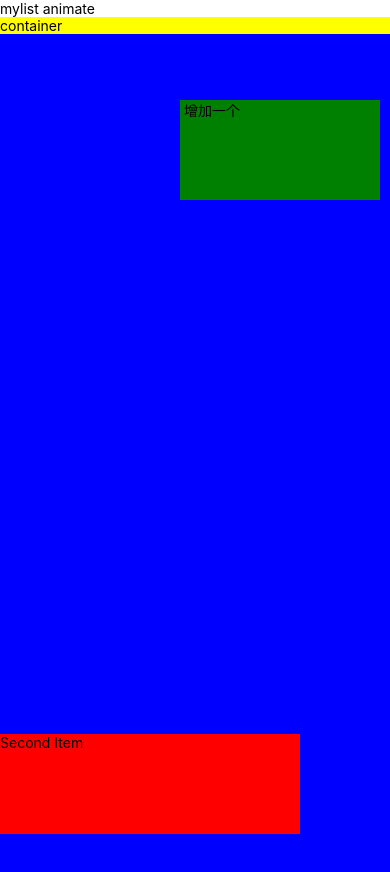
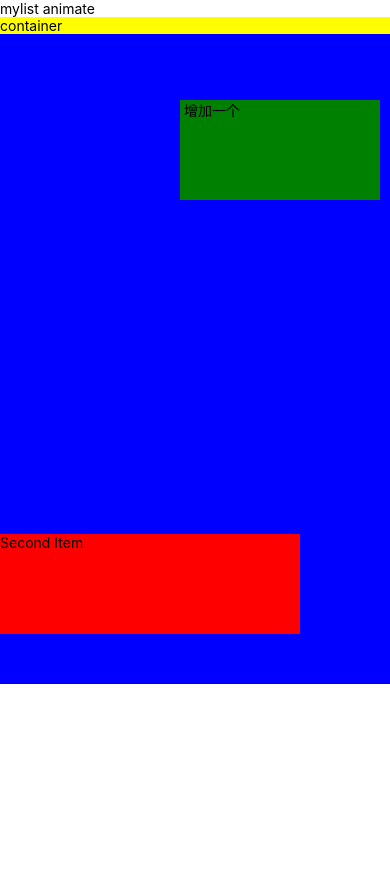
Before and after one commit to FunnyLiu/react-native-example, a React Native app in the folder AwesomeProject/: screen / in a window 390 px wide. Shown: the top 872 px of the page. After the commit the page ends 844 px from the top, so only its background shows below. Built offline with nearby package versions, Linux system fonts and the light colour scheme.

Commit message:
feat: solve by padding of list

```diff
--- a/AwesomeProject/components/MyCustomAnimate.js
+++ b/AwesomeProject/components/MyCustomAnimate.js
@@ -70,6 +70,7 @@ const Item = ({
           style={{
             height: 100,
             width: 300,
+            // marginBottom: preHeight ? 50 + preHeight - curHeight : 50,
             marginBottom: 50,
             backgroundColor: 'red',
           }}>
@@ -115,10 +116,20 @@ const MyList2 = ({list = [], translateY = 0, onRemoveLastOne, onLastOneUp}) => {
   const listTransformAnimate = useRef(new Animated.Value(0)).current;
   const scrollViewRef = useRef();
   const [myTrans, setMyTrans] = useState(0);
+
+  const [listPadding, setListPadding] = useState(0);
+  const onLastOneUpParams = () => {
+    onLastOneUp();
+    //改版padding合适的值，制造假象
+    console.log(nodeInfo[nodeInfo.length - 1].height);
+    setListPadding(nodeInfo[nodeInfo.length - 1].height);
+  };
+  // 如果触发的新增节点的逻辑后
   useEffect(() => {
     if (!translateY) {
       return;
     }
+    setListPadding(0);
     // setTimeout(() => {
     scrollViewRef.current.scrollToEnd({animated: true, duration: 5000});
     // scrollViewRef.current.scrollTo({y: 200,duration: 8000});
@@ -144,7 +155,6 @@ const MyList2 = ({list = [], translateY = 0, onRemoveLastOne, onLastOneUp}) => {
   }, [translateY, listTransformAnimate]);
   const [nodeInfo, setNodeInfo] = useState([]);
   const onLayout = (event, item) => {
-    console.log(item, 'layout');
     // b 的情况下，需要将 nodeinfo 中前面占位的c去掉。
     if (item.type === 'b') {
       setNodeInfo([
@@ -155,7 +165,6 @@ const MyList2 = ({list = [], translateY = 0, onRemoveLastOne, onLastOneUp}) => {
       setNodeInfo([...nodeInfo, {...item, ...event.nativeEvent.layout}]);
     }
   };
-  console.log(nodeInfo);
   return (
     <View style={{width: '100%'}}>
       <Animated.ScrollView
@@ -183,10 +192,11 @@ const MyList2 = ({list = [], translateY = 0, onRemoveLastOne, onLastOneUp}) => {
           <Text>container</Text>
           <Animated.View
             style={{
-              paddingTop: 700,
+              paddingTop: 500,
               backgroundColor: 'blue',
               //   position: 'relative',
               // top:-300,
+              paddingBottom: listPadding,
               transform: [{translateY: listTransformAnimate}],
             }}>
             <View
@@ -210,7 +220,7 @@ const MyList2 = ({list = [], translateY = 0, onRemoveLastOne, onLastOneUp}) => {
                   }
                   curNode={nodeInfo[index]}
                   onRemoveLastOne={onRemoveLastOne}
-                  onLastOneUp={onLastOneUp}
+                  onLastOneUp={onLastOneUpParams}
                   onLayout={event => onLayout(event, item)}
                 />
               ))}
```
